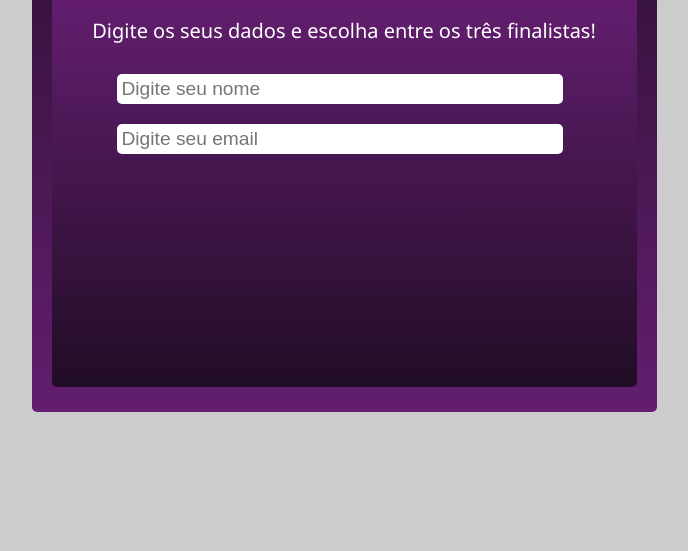
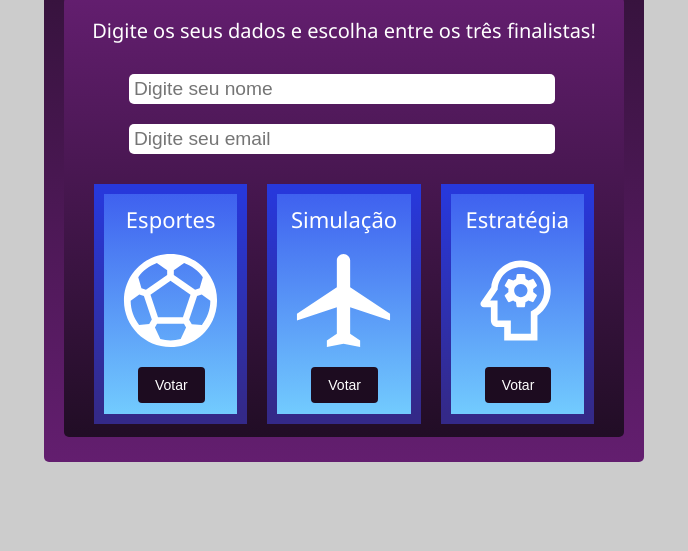
Before and after one commit to aluizams/projeto-02, a plain HTML site: page index.html in a window 1280 px wide. Shown: the part 249-800 px from the top of the page, without its empty margins (296-984 px from the left). Drawn offline with Linux system fonts and the light colour scheme.

Commit message:
closes #5 - imagens

```diff
--- a/index.html
+++ b/index.html
@@ -11,7 +11,7 @@
     body {
         background-color: #CCCCCC;
         font-family: 'Segoe UI', Tahoma, Geneva, Verdana, sans-serif;
-        color: #CCCCCC;
+        color: #fff;
     }
 
     span{
@@ -35,11 +35,26 @@
        box-shadow: #631E6F;
     }
 
+    button{
+        background-color: #1D0C20;
+        color: #fff;
+        font-size: 14px;
+        border-radius: 4px;
+        border:none;
+        width: 50%;
+        padding: 10px 8px;
+        margin-left: 34px;
+        margin-bottom: 20px;
+
+        text-align: center;
+    }
+
     .flex-container {
         margin: auto;
         background-color: #210D25;
         background-image: linear-gradient(#210d25, #631E6F);
-        width: 625px;
+        width: 600px;
+        height: 600;
         display: flex;
         flex-direction: column;
         border-radius: 5px;
@@ -61,7 +76,7 @@
     .col{
         padding: 20px;
 
-        height: 350px;
+        height: 400px;
         background-color: #631E6F;
         background-image: linear-gradient(#631e6f, #210d25);
         margin-left: 20px;
@@ -102,6 +117,47 @@
         font-weight: 450;
     }
 
+    .card{
+
+        background-image: linear-gradient(#3F61EF, #72CBFE);
+        display: flex;
+        flex-direction: column;
+
+        width: 50%;
+        height: 220px;
+        margin-top: 20px;
+        margin-left: 10px;
+        margin-right: 10px;
+
+
+        border: 10px solid transparent;
+        border-image: linear-gradient(to bottom, #2738DB, #342988) 1;
+        border-radius: 10px;
+        overflow: hidden;
+
+    }
+
+
+    .display{
+        flex-direction: row;
+        display: flex;
+
+    }
+
+    .font{
+        font-size: 22px;
+        font-weight: 500;
+        margin-top: 10px;
+        text-align: center;
+        font-family: 'Segoe UI', Tahoma, Geneva, Verdana, sans-serif;
+    }
+
+
+
+
+
+
+
 </style>
 
 <body>
@@ -127,8 +183,25 @@
             <input type="text" placeholder="Digite seu nome"/>
             <input type="email" placeholder="Digite seu email"/>
 
+        <div class="display">
+        <div class="card">
+            <div class="font">Esportes</div>
+            <object  data="sports_soccer_white.svg" type="image/svg+xml"></object>
+            <button>Votar</button>
          </div>
+         <div class="card">
+            <div class="font">Simulação</div>
+            <object data="local_airport_white.svg" type="image/svg+xml"></object>
+            <button>Votar</button>
+        </div>
+         <div class="card">
+            <div class="font">Estratégia</div>
+            <object data="psychology_white.svg" type="image/svg+xml" ></object>
+            <button>Votar</button>
+        </div>
 
+        </div>
+        </div>
         </div>
     </div>
 </body>
```
